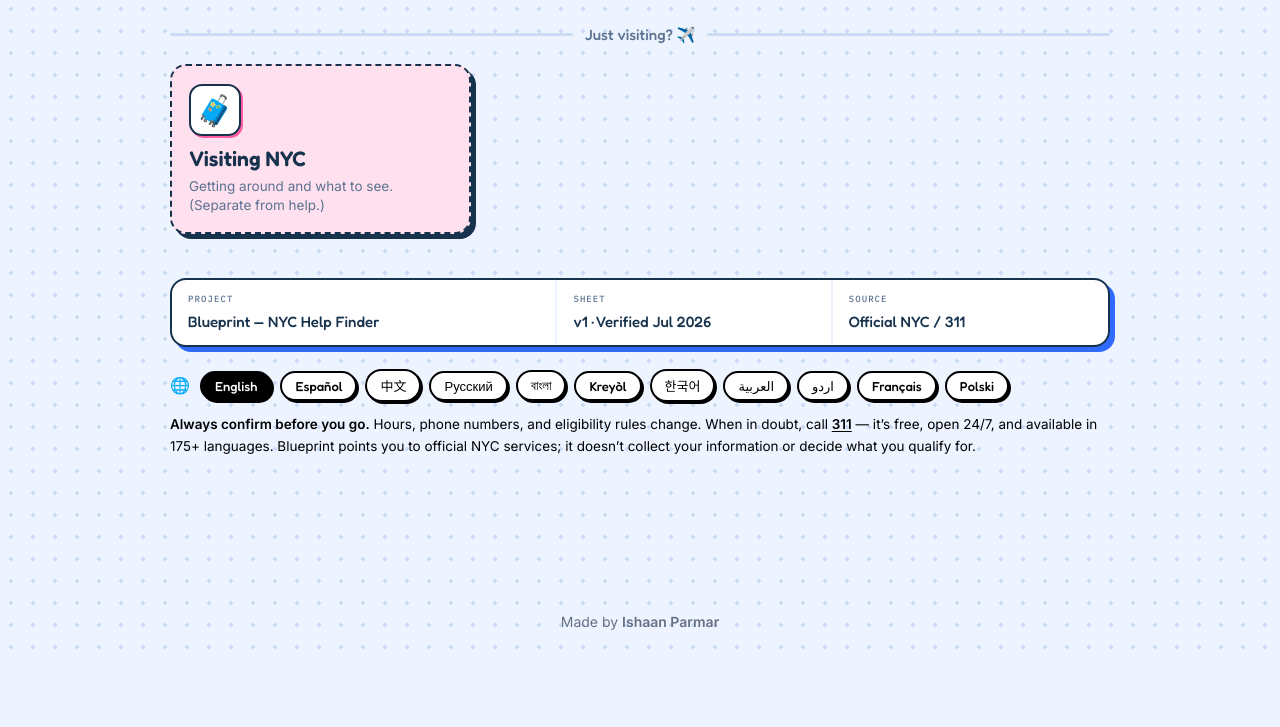
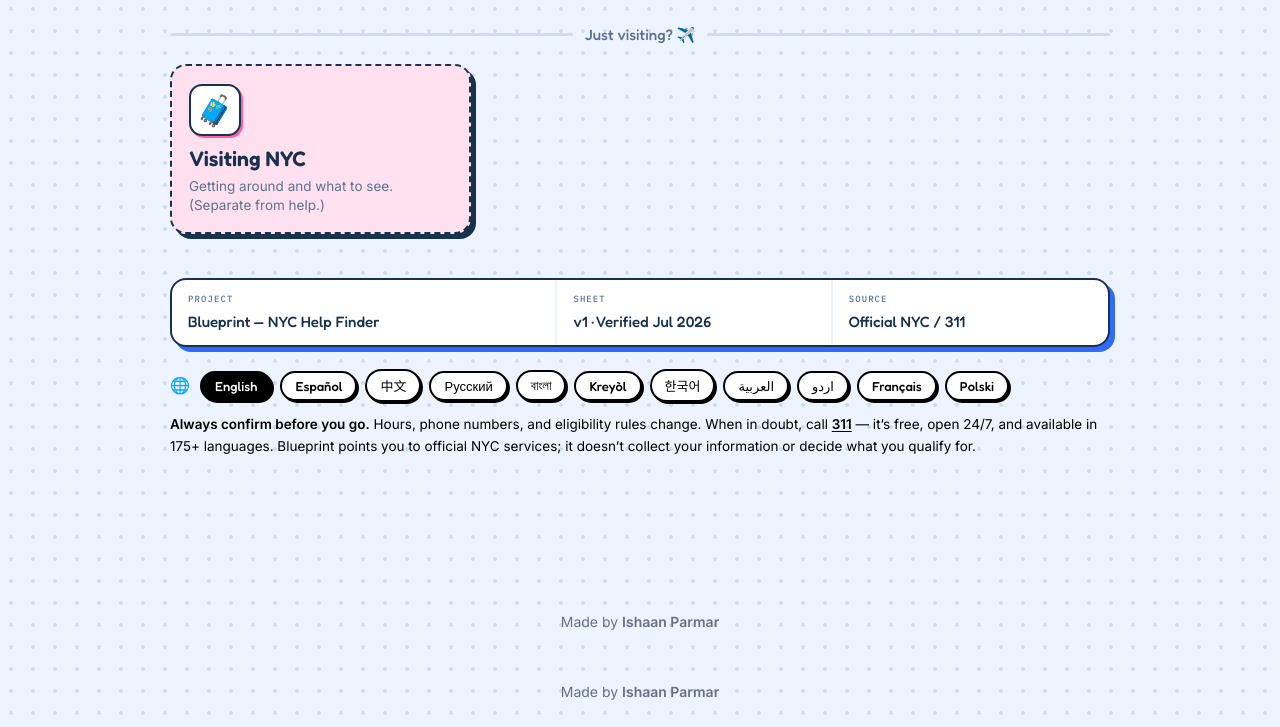
Before and after one commit to ishaanparm/blueprint, a plain HTML site: page index.html in a window 1280 px wide. Shown: the part 640-1367 px from the top of the page. Before the commit the page ends 1297 px from the top, so only its background shows below. Drawn offline with Linux system fonts and the light colour scheme.

```diff
--- a/index.html
+++ b/index.html
@@ -810,5 +810,8 @@
 <footer class="site-credit">
 Made by <a href="https://github.com/ishaanparm" target="_blank" rel="noopener">Ishaan Parmar</a>
 </footer>
+<footer class="site-credit">
+  Made by <a href="https://github.com/ishaanparm" target="_blank" rel="noopener">Ishaan Parmar</a>
+</footer>
 </body>
 </html>
```
